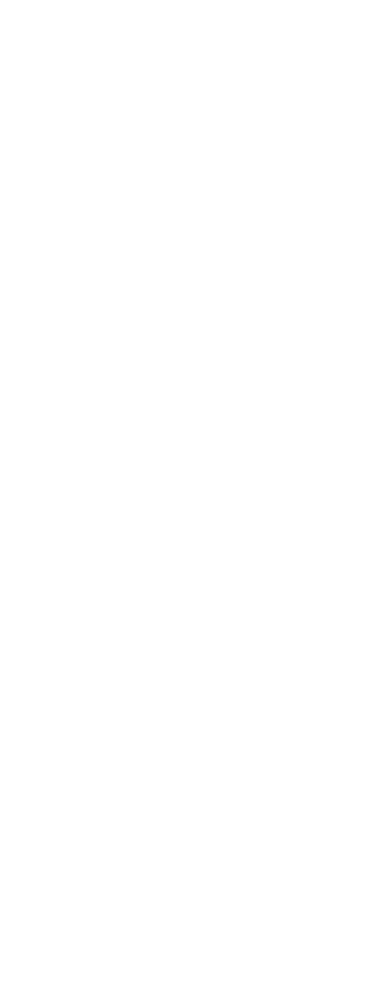
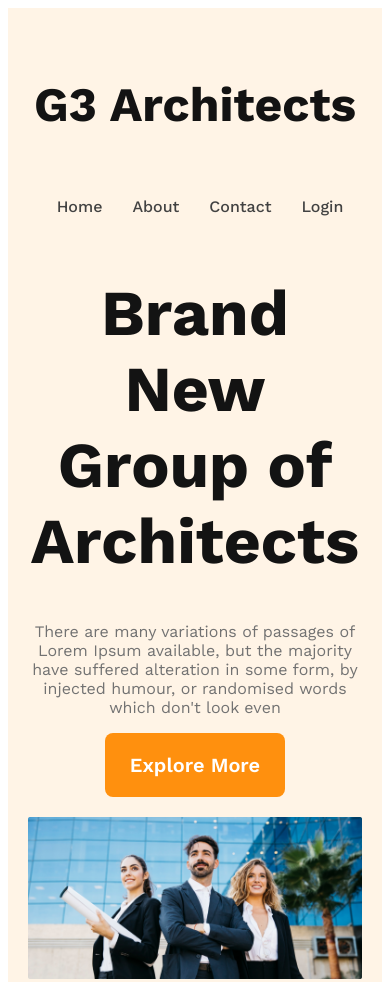
Before and after one commit to Sakibft/g3-architects-website, a plain HTML site: page images/index.html in a window 390 px wide. Shown: the top 982 px of the page. Before the commit the page ends 844 px from the top, so only its background shows below. Drawn offline with nearby package versions, Linux system fonts and the light colour scheme.

Commit message:
finish the header section with responsive

```diff
--- a/images/index.html
+++ b/images/index.html
@@ -1,12 +1,35 @@
 <!DOCTYPE html>
 <html lang="en">
 <head>
+  <link rel="stylesheet" href="style.css">
+
   <meta charset="UTF-8">
   <meta name="viewport" content="width=device-width, initial-scale=1.0">
   <title>G3 architects website </title>
 </head>
 <body>
   <header>
+    <nav>
+      <h3 class="nav-title">G3 Architects</h3>
+      <ul>
+        <li><a href="">Home</a></li>
+        <li><a href="">About</a></li>
+        <li><a href="">Contact</a></li>
+        <li><a href="">Login</a></li>
+      </ul>
+    </nav>
+    <div class="banner">
+      <div class="banner-content">
+
+      <h1 class="banner-title">Brand New
+        Group of Architects
+        </h1>
+       <p class="banner-description">There are many variations of passages of Lorem Ipsum available, but the majority have suffered alteration in some form, by injected humour, or randomised words which don't look even</p>
+       <button class="btn-primary">Explore More</button>
+      </div>
+       <img src="./banner.png" alt="">
+
+    </div>
 
   </header>
   <main>
--- /dev/null
+++ b/images/style.css
@@ -0,0 +1,90 @@
+/* work sans fon from google fonts */
+
+  @import url('https://fonts.googleapis.com/css2?family=Work+Sans:wght@400;500;600;700;800&display=swap');
+
+  /* shared styles */
+
+
+  *{
+    font-family: 'Work Sans', sans-serif;
+  }
+  .btn-primary{
+    width: 180px;
+height: 64px;
+border-radius: 8px;
+background: #FF900E;
+color: #FFF;
+font-size:1.25rem;
+font-weight: 600;
+border: 0 ;
+
+
+
+  }
+
+/* header style */
+header{
+  background: rgba(255, 144, 14, 0.10);
+  padding: 50px 240px ;
+}
+nav{
+  display:flex;
+  justify-content: space-between;
+  align-items: center;
+}
+.nav-title{
+  font-size: 3rem;
+  font-weight: 700;
+  color: #131313;
+}
+nav > ul {
+  display: flex;
+}
+nav  li{
+  list-style: none;
+  margin-right: 30px;
+  font-weight: 500;
+  font-size: 1rem;
+}
+nav li a {
+  text-decoration: none;
+  color:#424242;
+}
+/* banner styles */
+.banner-title{
+  font-size: 4rem;
+  font-weight: 700;
+  color:#131313;
+}
+.banner-description{
+  color:#727272;
+}
+.banner-content{
+  max-width: 800px;
+  text-align: center;
+  margin: 0 auto ;
+}
+ .banner img{
+  width: 100%;
+  margin-top:20px;
+ }
+ /* responsive media queries */
+ /* mobile devices */
+  @media screen and (max-width: 576px) {
+    header{
+      padding:20px;
+    }
+    nav {
+      flex-direction: column;
+
+    }
+  }
+  /* tablet or medium devices */
+  @media screen and (min-width:576px) and (max-width:960px) {
+nav{
+  flex-direction: column;
+}
+header{
+  padding:50px;
+}
+  }
```
Also changed, not shown: images/sponsors/spotify.png (deleted), images/sponsors/style.css (deleted).
